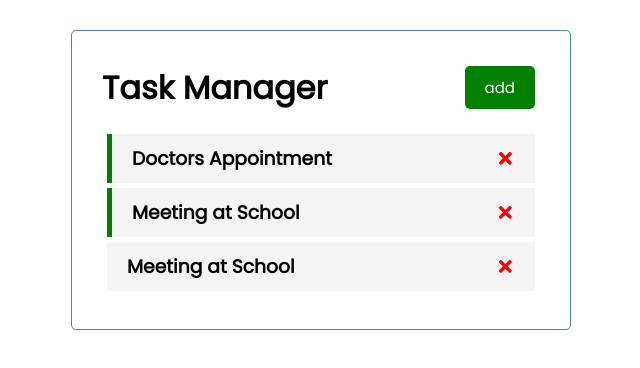
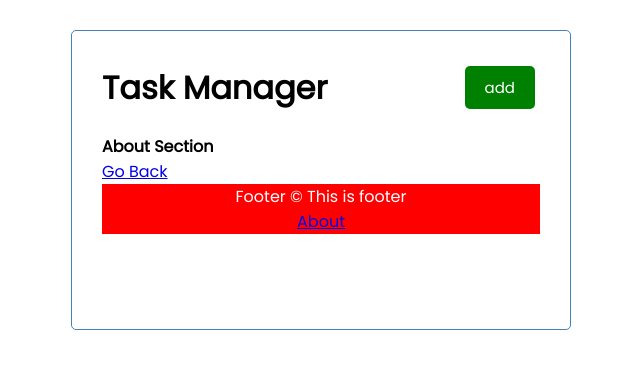
Before and after one commit to ms-mayank/Task-Manager, a React (Create React App) app: page /about in a window 1280 px wide. Shown: the top 368 px of the page, without its empty margins (319-959 px from the left). Built offline with nearby package versions, Linux system fonts and the light colour scheme.

Commit message:
added routes

```diff
--- a/package.json
+++ b/package.json
@@ -10,6 +10,7 @@
     "react": "^18.2.0",
     "react-dom": "^18.2.0",
     "react-icons": "^5.0.1",
+    "react-router-dom": "^6.21.2",
     "react-scripts": "5.0.1",
     "web-vitals": "^2.1.4"
   },
--- a/src/App.js
+++ b/src/App.js
@@ -3,7 +3,10 @@ import "./App.css";
 import Header from "./components/Header";
 import Tasks from "./components/Tasks";
 import AddTasks from "./components/AddTasks";
+import Footer from "./components/Footer";
 import { useState } from "react";
+import { BrowserRouter, Route, Routes, Router } from "react-router-dom";
+import About from "./components/About";
 function App() {
   const [tasks, setTasks] = useState([
     {
@@ -45,15 +48,28 @@ function App() {
     );
   };
   return (
+    <BrowserRouter>
+
     <div className="container">
       <Header title="Task Manager" onAdd={()=>setShowAddTask(!showAddTask)} showAdd={showAddTask}/>
       {showAddTask && <AddTasks onAdd={addTask} />}
+      <Routes>
+        <Route path="/" element= {<>
       {tasks.length > 0 ? (
         <Tasks tasks={tasks} onDelete={deleteTask} onToggle={toggleReminder} />
       ) : (
         "No Task to show"
       ) }
+
+      </>}
+      />
+      <Route path="/about" element={<About/>} />
+      </Routes>
+      <Footer/>
+
     </div>
+
+    </BrowserRouter>
   );
 }
 
--- /dev/null
+++ b/src/components/About.jsx
@@ -0,0 +1,11 @@
+import { Link } from "react-router-dom";
+const About = () => {
+  return (
+    <div>
+      <h4>About Section</h4>
+     <Link to="/">Go Back</Link>
+    </div>
+  )
+}
+
+export default About
--- /dev/null
+++ b/src/components/Footer.jsx
@@ -0,0 +1,20 @@
+
+import { Link } from 'react-router-dom'
+const Footer = () => {
+  return (
+    <>
+
+      <div style={{
+          backgroundColor: "red",
+          color: "white",
+          textAlign: "center",
+        }}>
+        Footer &copy; This is footer
+        <br />
+        <Link to="/about">About</Link>
+      </div>
+    </>
+  );
+};
+
+export default Footer;
```
Also changed, not shown: 1 other file (tests, documents, lock files or other folders).
